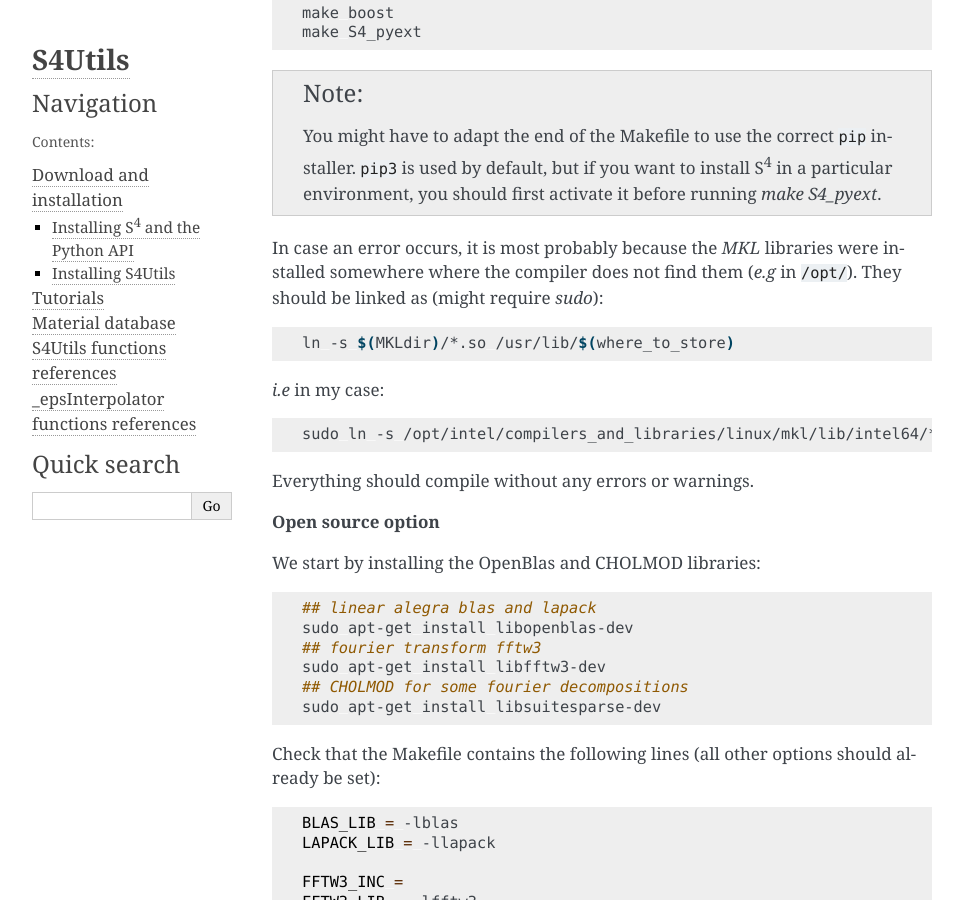
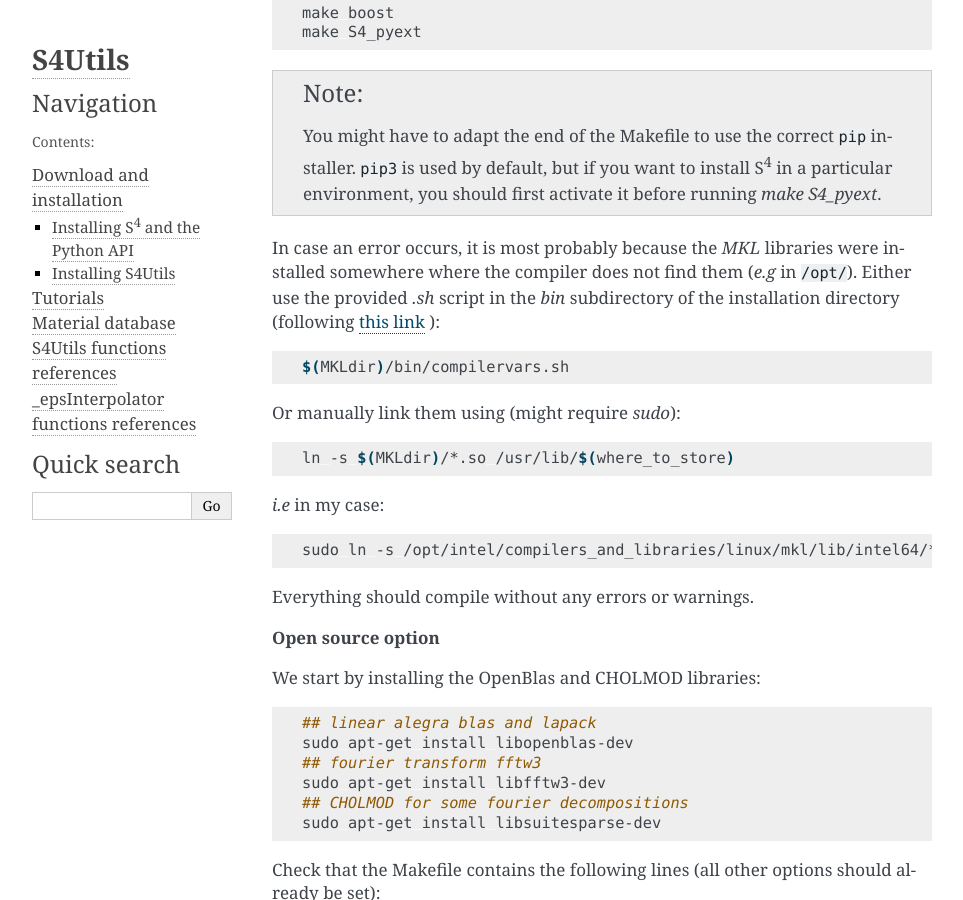
Before and after one commit to pyMatJ/S4Utils, a Sphinx documentation site: the page built from docs/source/DownloadInstall.rst, in a window 1280 px wide and 900 px high, scrolled down 2430 px. Shown: the whole window, without its empty margins (148-1111 px from the left). Built offline with Sphinx 7.4.7, drawn with Linux system fonts in a browser that asks for light colours.

Commit message:
Small doc addition

```diff
--- a/docs/source/DownloadInstall.rst
+++ b/docs/source/DownloadInstall.rst
@@ -133,7 +133,13 @@
 
 .. note:: You might have to adapt the end of the Makefile to use the correct ``pip`` installer. ``pip3`` is used by default, but if you want to install S\ :sup:`4` in a particular environment, you should first activate it before running `make S4_pyext`.
 
-In case an error occurs, it is most probably because the `MKL` libraries were installed somewhere where the compiler does not find them (*e.g* in ``/opt/``). They should be linked as (might require `sudo`):
+In case an error occurs, it is most probably because the `MKL` libraries were installed somewhere where the compiler does not find them (*e.g* in ``/opt/``). Either use the provided `.sh` script in the `bin` subdirectory of the installation directory (following `this link <https://software.intel.com/content/www/us/en/develop/documentation/mkl-linux-developer-guide/top/getting-started/setting-environment-variables/scripts-to-set-environment-variables.html>`_ ):
+
+.. code-block:: sh
+
+    $(MKLdir)/bin/compilervars.sh
+
+Or manually link them using (might require `sudo`):
 
 .. code-block:: sh
 
```
